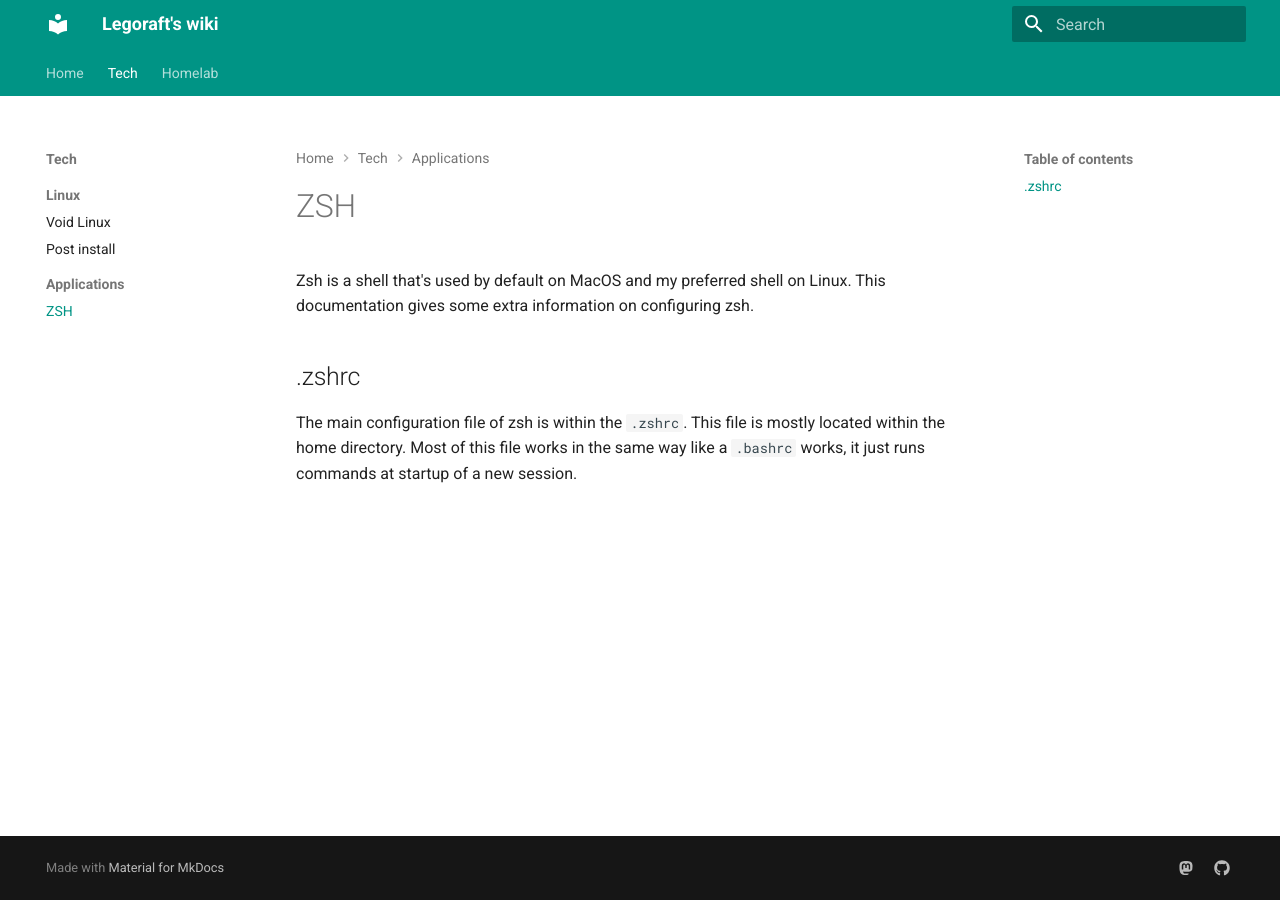
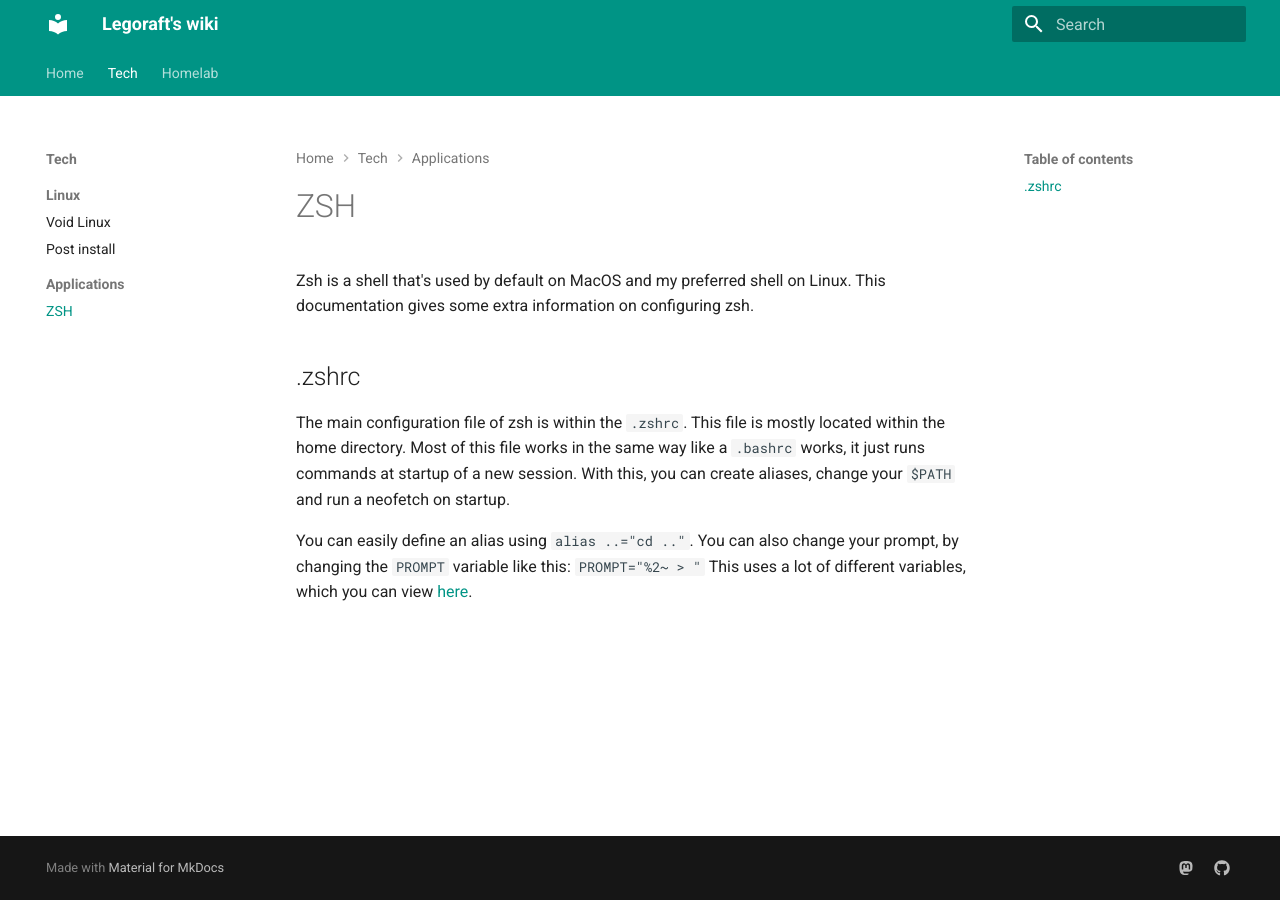
Before and after one commit to legoraft/wiki, an MkDocs documentation site: the page built from docs/applications/zsh.md, in a window 1280 px wide. Built offline with MkDocs 1.6.1 and Material for MkDocs 9.7.7, drawn with Linux system fonts in a browser that asks for light colours.

Commit message:
Added some info on aliases and prompt

```diff
--- a/docs/applications/zsh.md
+++ b/docs/applications/zsh.md
@@ -4,4 +4,6 @@ Zsh is a shell that's used by default on MacOS and my preferred shell on Linux.
 
 ## .zshrc
 
-The main configuration file of zsh is within the `.zshrc`. This file is mostly located within the home directory. Most of this file works in the same way like a `.bashrc` works, it just runs commands at startup of a new session.
+The main configuration file of zsh is within the `.zshrc`. This file is mostly located within the home directory. Most of this file works in the same way like a `.bashrc` works, it just runs commands at startup of a new session. With this, you can create aliases, change your `$PATH` and run a neofetch on startup.
+
+You can easily define an alias using `alias ..="cd .."`. You can also change your prompt, by changing the `PROMPT` variable like this: `PROMPT="%2~ > "` This uses a lot of different variables, which you can view [here](https://www.tweaking4all.com/software/macosx-software/customize-zsh-prompt/#DynamicPromptElements).
```
